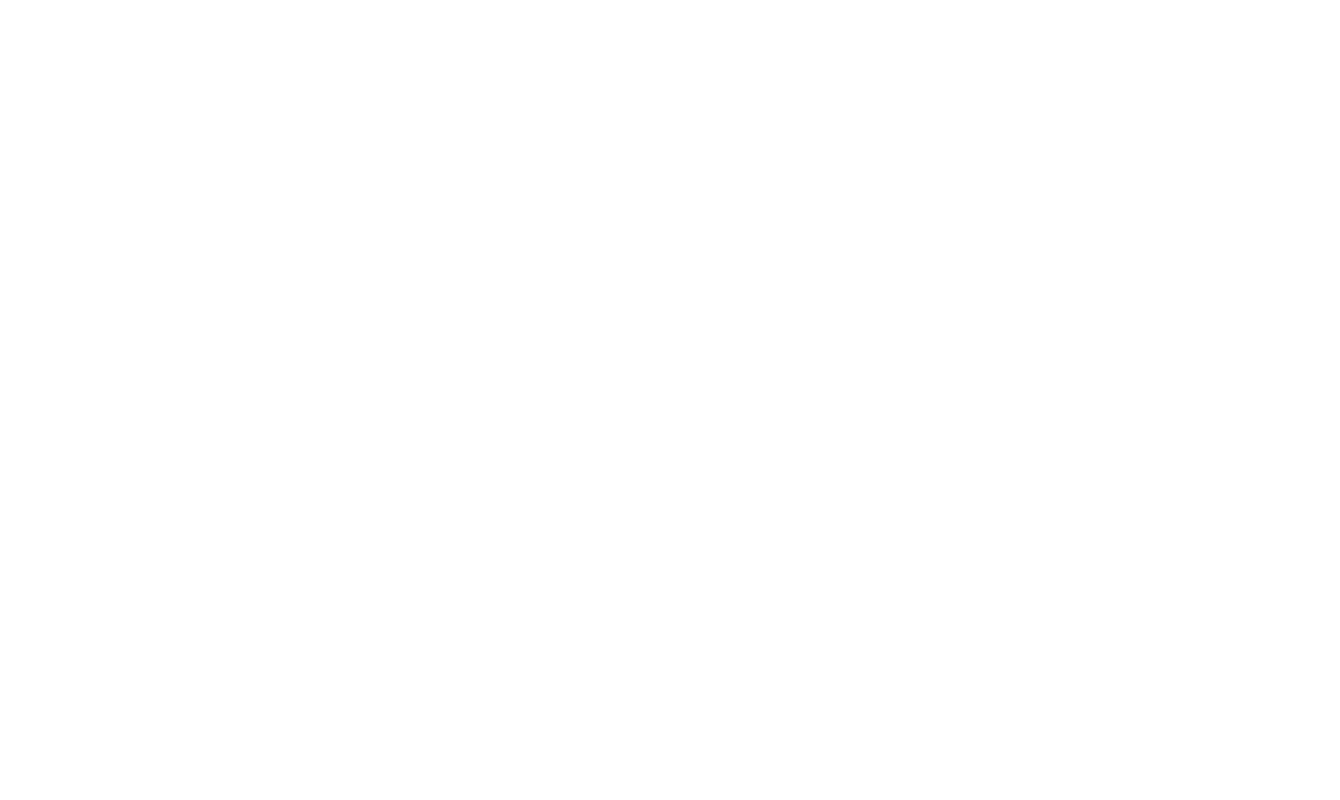
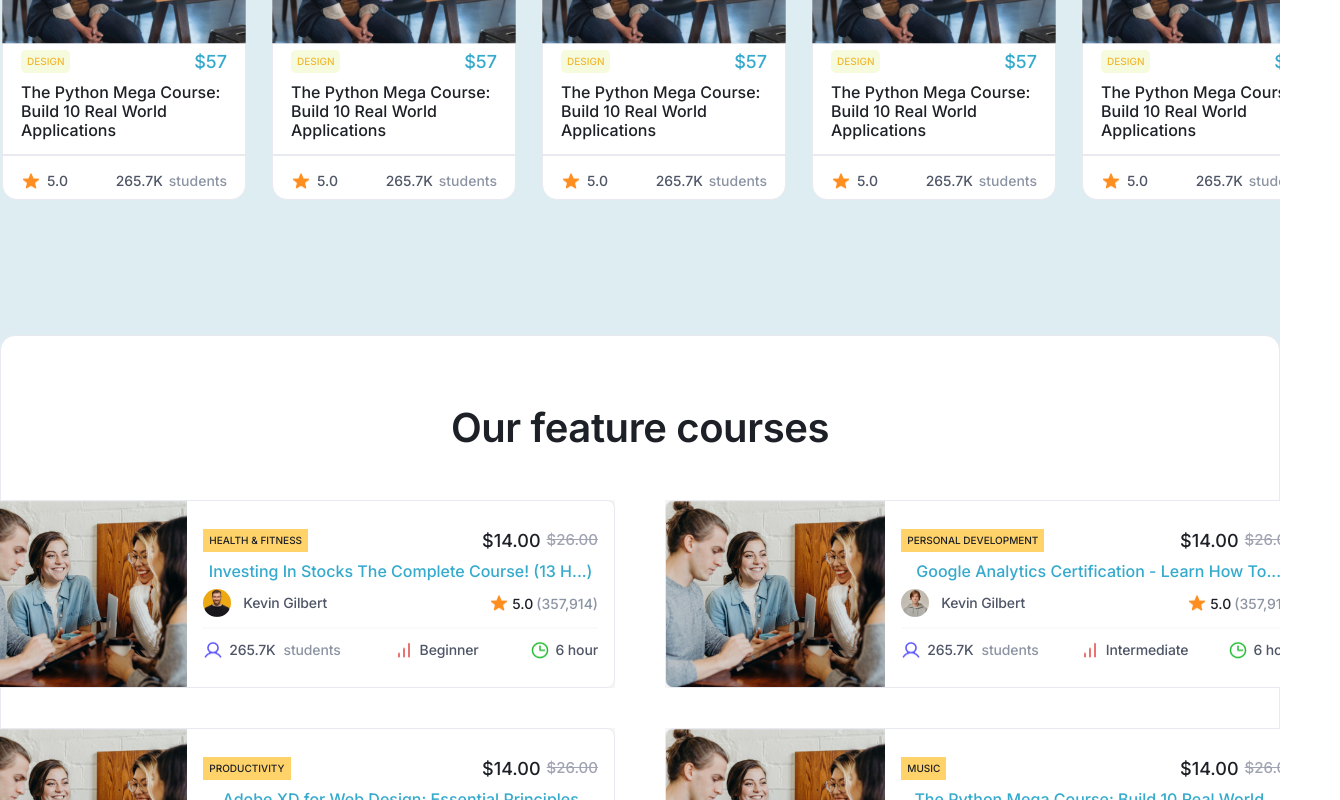
Before and after one commit to MK384/The-Platform, an Angular app in the folder The-Platform-frontend/: page / in a window 1280 px wide. Shown: the part 2000-2800 px from the top of the page, 1340 px wide, since content can reach past the window. Before the commit the page ends 800 px from the top, so only its background shows below. Built offline with nearby package versions, Linux system fonts and the light colour scheme.

Commit message:
Implementing hovering course card effect.

```diff
--- a/The-Platform-frontend/src/app/app.component.html
+++ b/The-Platform-frontend/src/app/app.component.html
@@ -1,10 +1,9 @@
-<!-- <app-navbar></app-navbar>
+<app-navbar></app-navbar>
 
  <div class="page-content">
     <app-home-page></app-home-page>
 </div>
 
- <app-footer></app-footer> -->
-<app-hovering-course-card></app-hovering-course-card>
+ <app-footer></app-footer>
 
 <router-outlet />
--- a/The-Platform-frontend/src/app/components/home-page/home-page.component.html
+++ b/The-Platform-frontend/src/app/components/home-page/home-page.component.html
@@ -120,26 +120,34 @@
   </div>
 </section>
 
+
+  @if (hoveringService.isHovering) {
+    <app-hovering-course-card (mouseenter)="mouseEnterHoveringCard()" (mouseleave)="mouseLeaveHoveringCard()"  [style.top.px]="hoveringService.position.y"
+      [style.left.px]="hoveringService.position.x"></app-hovering-course-card>
+    }
 <!-- recently added section  -->
 <section class="recently-added-section">
+
+
+
   <h2 class="section-title">Recently added courses</h2>
 
   <div class="recent-courses justify-content-center">
 
     <div class="col-md-2 col-sm-6">
-      <app-course-card></app-course-card>
+      <app-course-card (mouseenter)="mouseEnterCourseCard($event)" (mouseleave)="mouseLeaveCourseCard()"></app-course-card>
     </div>
 
     <div class="col-md-2 col-sm-6">
-      <app-course-card></app-course-card>
+      <app-course-card (mouseenter)="mouseEnterCourseCard($event)" (mouseleave)="mouseLeaveCourseCard()"></app-course-card>
     </div>
 
     <div class="col-md-2 col-sm-6">
-      <app-course-card></app-course-card>
+      <app-course-card (mouseenter)="mouseEnterCourseCard($event)" (mouseleave)="mouseLeaveCourseCard()"></app-course-card>
     </div>
 
     <div class="col-md-2 col-sm-6">
-      <app-course-card></app-course-card>
+      <app-course-card (mouseenter)="mouseEnterCourseCard($event)" (mouseleave)="mouseLeaveCourseCard()"></app-course-card>
     </div>
 
   </div>
@@ -147,6 +155,8 @@
   <button class="btn browse-all-courses"><a href="#" class="browse-all-courses-link">Browse All Courses →</a></button>
 
 </section>
+
+
 
 <!-- Become Instructor section  -->
 
--- a/The-Platform-frontend/src/app/components/home-page/home-page.component.ts
+++ b/The-Platform-frontend/src/app/components/home-page/home-page.component.ts
@@ -8,11 +8,14 @@ import { CourseCardComponent } from "../course-card/course-card.component";
 import { DetailedCourseCardProps } from '../../../core/interfaces/DetailedCourseCardProps.interface';
 import { DetailedCourseCardComponent } from "../detailed-course-card/detailed-course-card.component";
 import { RegularCourseCardComponent } from '../regular-course-card/regular-course-card.component';
+import { HoveringCardService } from '../../services/hovering-card.service';
+import { HoveringCourseCardComponent } from "../hovering-course-card/hovering-course-card.component";
+import { log } from 'console';
 
 @Component({
   selector: 'app-home-page',
   standalone: true,
-  imports: [CategoryCardComponent, InstructorCardComponent, BecomeInstructorCardComponent, CourseCardComponent, DetailedCourseCardComponent ,RegularCourseCardComponent],
+  imports: [CategoryCardComponent, InstructorCardComponent, BecomeInstructorCardComponent, CourseCardComponent, DetailedCourseCardComponent, RegularCourseCardComponent, HoveringCourseCardComponent],
   templateUrl: './home-page.component.html',
   styleUrl: './home-page.component.css'
 })
@@ -232,7 +235,7 @@ export class HomePageComponent implements OnInit, OnDestroy {
   private imageIndex: number = 0;
   private intervalId: any;
 
-  constructor(private ngZone: NgZone) { } // Inject NgZone
+  constructor(private ngZone: NgZone, public hoveringService: HoveringCardService) { } // Inject NgZone
 
   ngOnInit(): void {
     this.startImageRotation();
@@ -300,4 +303,49 @@ export class HomePageComponent implements OnInit, OnDestroy {
     }, 40); // Adjust speed of typing effect
   }
 
+
+
+
+  // hovering card controllers
+
+  public outOfCourseCard:boolean = true;
+  public outOfHoveringCard:boolean = true;
+
+  mouseEnterCourseCard(event: MouseEvent){
+    this.outOfCourseCard = false;
+
+    this.ngZone.run(() => {setTimeout(() => {
+
+      console.log(`x: ${event.screenX} , Y: ${event.screenY}`);
+
+       let x = event.pageX - 10 ;
+       let y = event.pageY - 300
+       // Offset for better positioning
+      y = (event.screenY < 410)? y + (550 - event.screenY): (event.screenY > 750)? y - ( event.screenY - 650): y;
+      x = (x > 1470)? x - 410: x;
+      this.hoveringService.show(x, y);
+    },100)});
+  }
+  mouseLeaveCourseCard(){
+
+    this.outOfCourseCard = true;
+    this.ngZone.run(() => {setTimeout(() => {
+      if (this.outOfCourseCard && this.outOfHoveringCard) {
+        this.hoveringService.hide();
+      }
+    },200)});  }
+
+  mouseEnterHoveringCard(){
+    this.outOfHoveringCard = false;
+  }
+  mouseLeaveHoveringCard(){
+    this.outOfHoveringCard = true;
+    this.ngZone.run(() => {setTimeout(() => {
+      if (this.outOfCourseCard && this.outOfHoveringCard) {
+        this.hoveringService.hide();
+      }
+    },200)});
+  }
+
+
 }
--- a/The-Platform-frontend/src/app/components/hovering-course-card/hovering-course-card.component.css
+++ b/The-Platform-frontend/src/app/components/hovering-course-card/hovering-course-card.component.css
@@ -1,5 +1,10 @@
 * {
     font-family: 'Inter', sans-serif;
+}
+:host {
+     position: absolute;
+    z-index: 1001;
+
 }
 
 .hovering-course-card {
@@ -9,8 +14,24 @@
     border-radius: 15px;
     stroke: #E9EAF0;
     fill: white;
+    /* background-color: #F7FBDE; */
+    background-color: white;
+
     box-shadow: 0px 12px 32px rgba(29, 32, 38, 0.1);
     border: solid 1px #E9EAF0;
+    position: absolute;
+    scale: 0.8;
+    opacity: 0.8;
+    transition: all 0.8s ease-in-out;
+
+}
+
+.hovering-course-card:hover{
+
+    scale: 0.95;
+    opacity: 1;
+
+
 }
 
 .card-content {
@@ -162,6 +183,12 @@ height: 20px;
     line-height: 22px;
 
 }
+
+#learn-item-text{
+
+    text-align: left;
+}
+
 
 
 
--- /dev/null
+++ b/The-Platform-frontend/src/app/services/hovering-card.service.ts
@@ -0,0 +1,19 @@
+import { Injectable } from '@angular/core';
+
+@Injectable({
+  providedIn: 'root'
+})
+export class HoveringCardService {
+  isHovering = false;
+  position = { x: 0, y: 0 };
+
+  show(x: number, y: number) {
+    this.isHovering = true;
+    this.position = { x, y };
+
+  }
+
+  hide() {
+    this.isHovering = false;
+  }
+}
```
Also changed, not shown: 1 other file (tests, documents, lock files or other folders).
